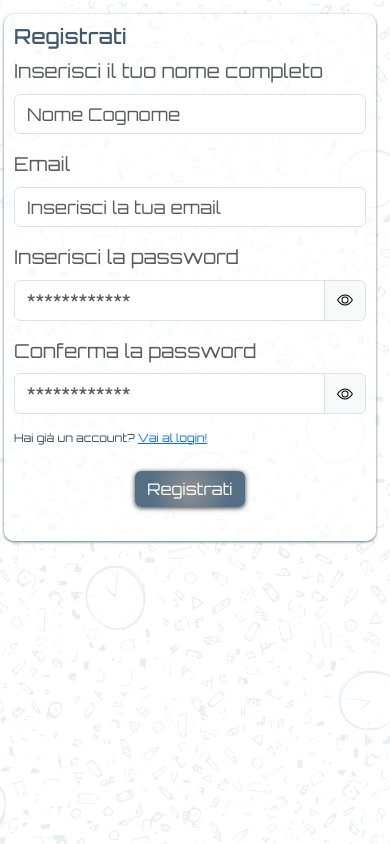
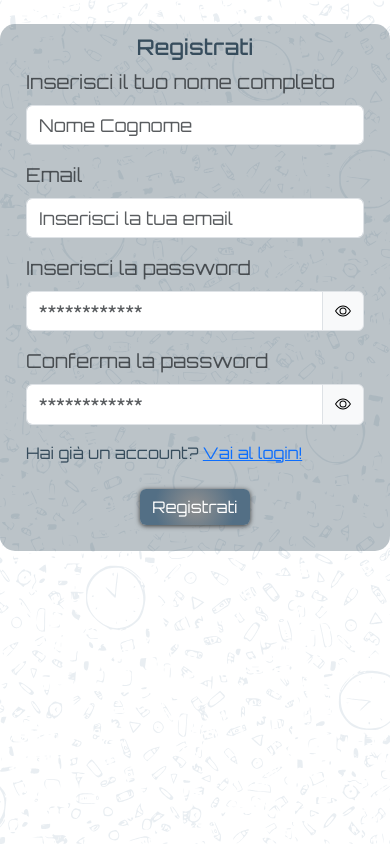
Before and after one commit to AdeleGropplero/Time_Capsule, a React (Vite) app: page /register in a window 390 px wide. Built offline with nearby package versions, Linux system fonts and the light colour scheme.

Commit message:
Ricaricamento modifiche

```diff
--- a/src/App.css
+++ b/src/App.css
@@ -366,8 +366,31 @@ label[for="custom-switch"] {
 /* ------------------------------------------------🟨🟨🟨----------------------------------------- */
 
 /* Login/Registrazione-----------------------------🟨🟨🟨----------------------------------------- */
-.go-register {
-  font-size: 0.7rem;
+@media (max-width: 1200px) {
+  .login-registrazione {
+    max-width: 500px;
+    border: #374d5d00 2px solid;
+    border-radius: 15px;
+    background-color: #374d5d56;
+  }
+}
+
+@media (max-width: 998px) {
+  .login-registrazione {
+    max-width: 500px;
+    border: #374d5d00 2px solid;
+    border-radius: 15px;
+    background-color: #374d5d56;
+  }
+}
+
+@media (min-width: 1200px) {
+  .login-registrazione {
+    max-width: 700px;
+    border: #374d5d00 2px solid;
+    border-radius: 15px;
+    background-color: #374d5d56;
+  }
 }
 /* ------------------------------------------------🟨🟨🟨----------------------------------------- */
 
@@ -493,6 +516,21 @@ label[for="custom-switch"] {
   padding-right: 20px; /* Aggiungi padding a destra */
 }
 
+.comingSoon {
+  /* background-color: rgba(65, 89, 107, 0.177); */
+  opacity: 0.7;
+  padding-bottom: 15px;
+  margin-bottom: 20px;
+  border-top: 2px rgb(65, 89, 107) dashed;
+  border-bottom: 2px rgb(65, 89, 107) dashed;
+  padding: 0px;
+}
+
+.comingSoon p {
+  border-bottom: 2px rgb(65, 89, 107) dashed;
+  padding-block: 5px;
+}
+
 /* Gestisci larghezze per dispositivi diversi */
 @media (max-width: 1200px) {
   .container-home {
--- a/src/components/Login.jsx
+++ b/src/components/Login.jsx
@@ -78,9 +78,10 @@ function Login() {
 
   return (
     <>
-      <Container className="mt-4 px-4">
-        <div className=" form-capsula-div mb-3">
-          <h4>Login</h4>
+      <Container className="mt-4 px-4 login-registrazione">
+        <div className="  mb-3">
+          {/* form-capsula-div */}
+          <h4 className="pt-2 text-center">Login</h4>
           <Form onSubmit={handleSubmit}>
             {/* Email */}
             <Form.Group className="mb-3 form-text">
--- a/src/components/MyHome.jsx
+++ b/src/components/MyHome.jsx
@@ -3,9 +3,9 @@ import { useNavigate } from "react-router-dom";
 import { Container } from "react-bootstrap";
 import CaroselloEventi from "./componentsHome/CaroselloEventi";
 import ChooseCapsule from "./componentsHome/chooseCapsule";
-import ChooseTypeEvent from "./componentsHome/ChooseTypeEvent";
 import MySearchBar from "./componentsHome/mySearchBar";
 import MyNavBar from "./MyNavBar";
+import ComingSoon from "./componentsHome/ComingSoon";
 
 function MyHome() {
   const navigate = useNavigate(); // Aggiungi il navigate hook
@@ -19,12 +19,11 @@ function MyHome() {
   return (
     <>
       <MyNavBar />
-      <Container fluid className="justify-content-center container-home">
+      <Container fluid className="justify-content-center container-home mt-4">
         <MySearchBar />
         <ChooseCapsule />
-        <ChooseTypeEvent />
-        <CaroselloEventi />
       </Container>
+      <ComingSoon />
     </>
   );
 }
--- a/src/components/Registration.jsx
+++ b/src/components/Registration.jsx
@@ -60,9 +60,10 @@ function Registration() {
 
   return (
     <>
-      <Container className="mt-4 px-4">
-        <div className=" form-capsula-div mb-3">
-          <h4>Registrati</h4>
+      <Container className="mt-4 px-4 login-registrazione">
+        <div className=" mb-3">
+          {/* form-capsula-div */}
+          <h4 className="pt-2 text-center">Registrati</h4>
           <Form onSubmit={handleSubmit}>
             {/* Nome */}
             <Form.Group className="mb-3 form-text">
--- /dev/null
+++ b/src/components/componentsHome/ComingSoon.jsx
@@ -0,0 +1,20 @@
+import { Container } from "react-bootstrap";
+import CaroselloEventi from "./CaroselloEventi";
+import ChooseTypeEvent from "./ChooseTypeEvent";
+
+function ComingSoon() {
+  return (
+    <>
+      <Container
+        fluid
+        className="justify-content-center container-home comingSoon mt-5"
+      >
+        <p className="text-center">Coming Soon</p>
+        <ChooseTypeEvent />
+        <CaroselloEventi />
+      </Container>
+    </>
+  );
+}
+
+export default ComingSoon;
```
